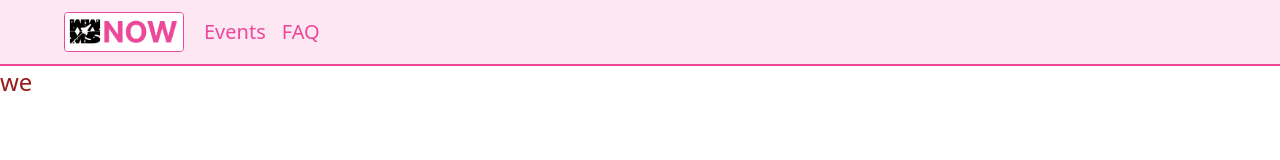
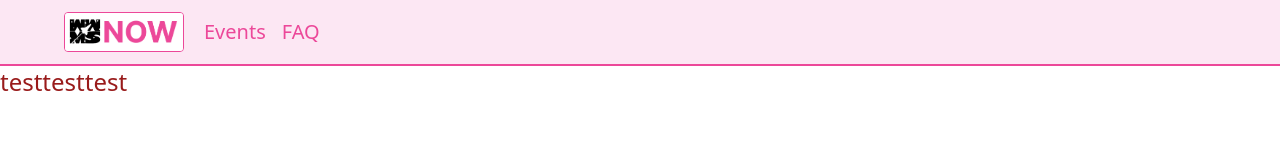
Before and after one commit to Aurore-Studios/ypar, a Next.js app: page / in a window 1280 px wide. Shown: the top 160 px of the page. Built offline with nearby package versions, Linux system fonts and the light colour scheme.

Commit message:
gitignore and other stuf

```diff
--- a/components/Layout.js
+++ b/components/Layout.js
@@ -66,7 +66,7 @@ export default function Layout({ children, home }) {
         >
             <div className='flex items-center hover:cursor-default w-full bg-pink-100 py-3 lg:px-16 md:px-8 px-4 border-b-2 border-pink-500'>
                 <Link href='/'>
-                    <img src='/logo.png' width="120" className='mr-1 rounded border border-pink-500 hover:scale-[1.05] transition hover:cursor-pointer hover:shadow-lg hover:shadow-pink-200 select-none' />
+                    <img src='/logo.png' alt="logo" width="120" className='mr-1 rounded border border-pink-500 hover:scale-[1.05] transition hover:cursor-pointer hover:shadow-lg hover:shadow-pink-200 select-none' />
                 </Link>
                 {Object.keys(links).map(x => {
                     return <Link href={links[x]} key={x} className='font-medium ml-4 text-xl text-pink-500 hover:text-pink-700 transition'>
--- a/src/pages/index.js
+++ b/src/pages/index.js
@@ -7,7 +7,7 @@ export default function Home() {
     <>
       <Layout>
         <div>
-          <p className='text-2xl text-red-800'>we</p>
+          <p className='text-2xl text-red-800'>testtesttest</p>
         </div>
       </Layout>
     </>
```
